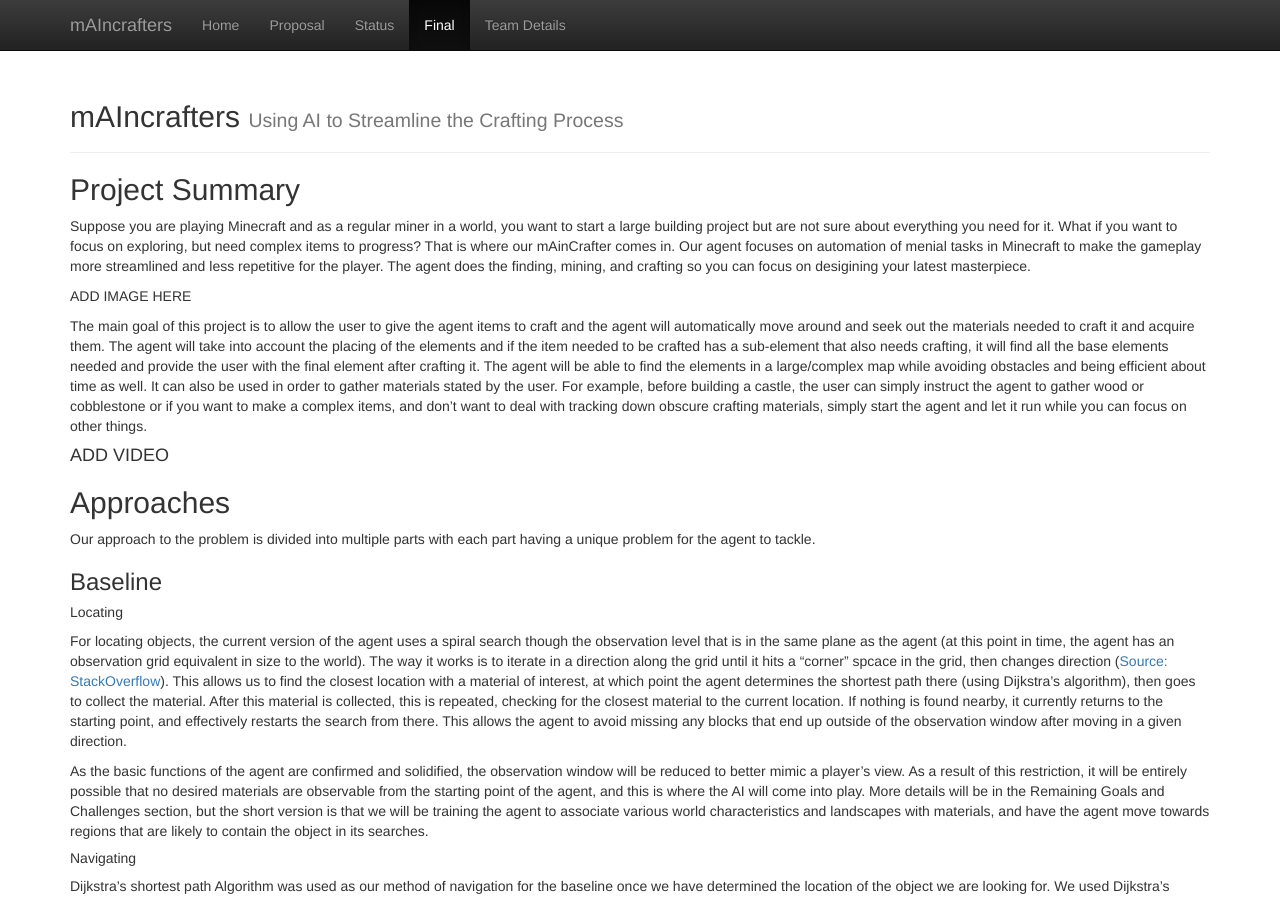
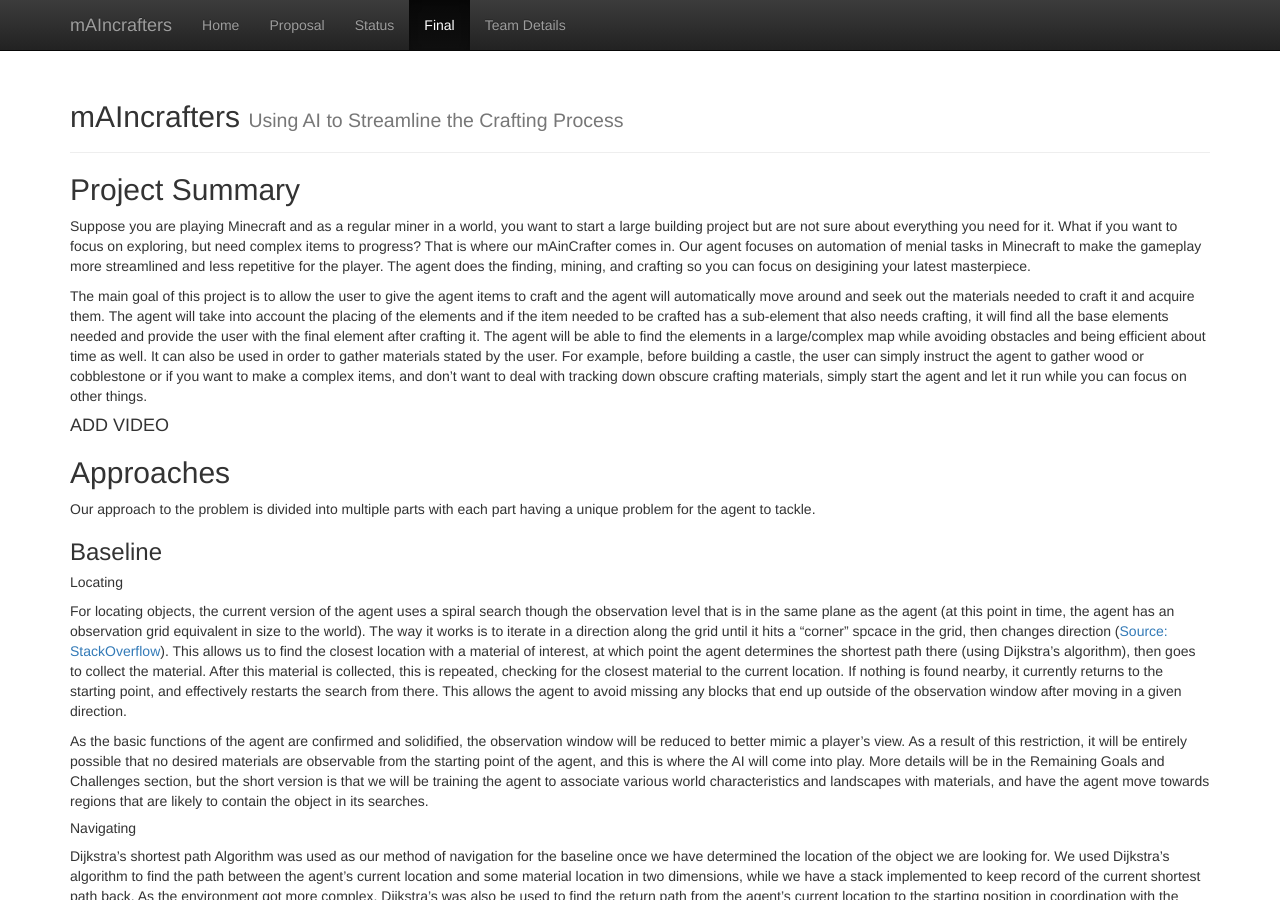
Before and after one commit to dheyay/mAIncrafters, a Jekyll site: the page built from docs/final.md, in a window 1280 px wide and 900 px high. Built offline with Jekyll 4.4.1, drawn with Linux system fonts in a browser that asks for light colours.

Commit message:
Update final.md

```diff
--- a/docs/final.md
+++ b/docs/final.md
@@ -5,8 +5,6 @@
 
 ## Project Summary
 Suppose you are playing Minecraft and as a regular miner in a world, you want to start a large building project but are not sure about everything you need for it. What if you want to focus on exploring, but need complex items to progress? That is where our mAinCrafter comes in. Our agent focuses on automation of menial tasks in Minecraft to make the gameplay more streamlined and less repetitive for the player. The agent does the finding, mining, and crafting so you can focus on desigining your latest masterpiece.
-
-ADD IMAGE HERE
 
 The main goal of this project is to allow the user to give the agent items to craft and the agent will automatically move around and seek out the materials needed to craft it and acquire them. The agent will take into account the placing of the elements and if the item needed to be crafted has a sub-element that also needs crafting, it will find all the base elements needed and provide the user with the final element after crafting it. The agent will be able to find the elements in a large/complex map while avoiding obstacles and being efficient about time as well. It can also be used in order to gather materials stated by the user.
 For example, before building a castle, the user can simply instruct the agent to gather wood or cobblestone or if you want to make a complex items, and don't want to deal with tracking down obscure crafting materials, simply start the agent and let it run while you can focus on other things.
```
